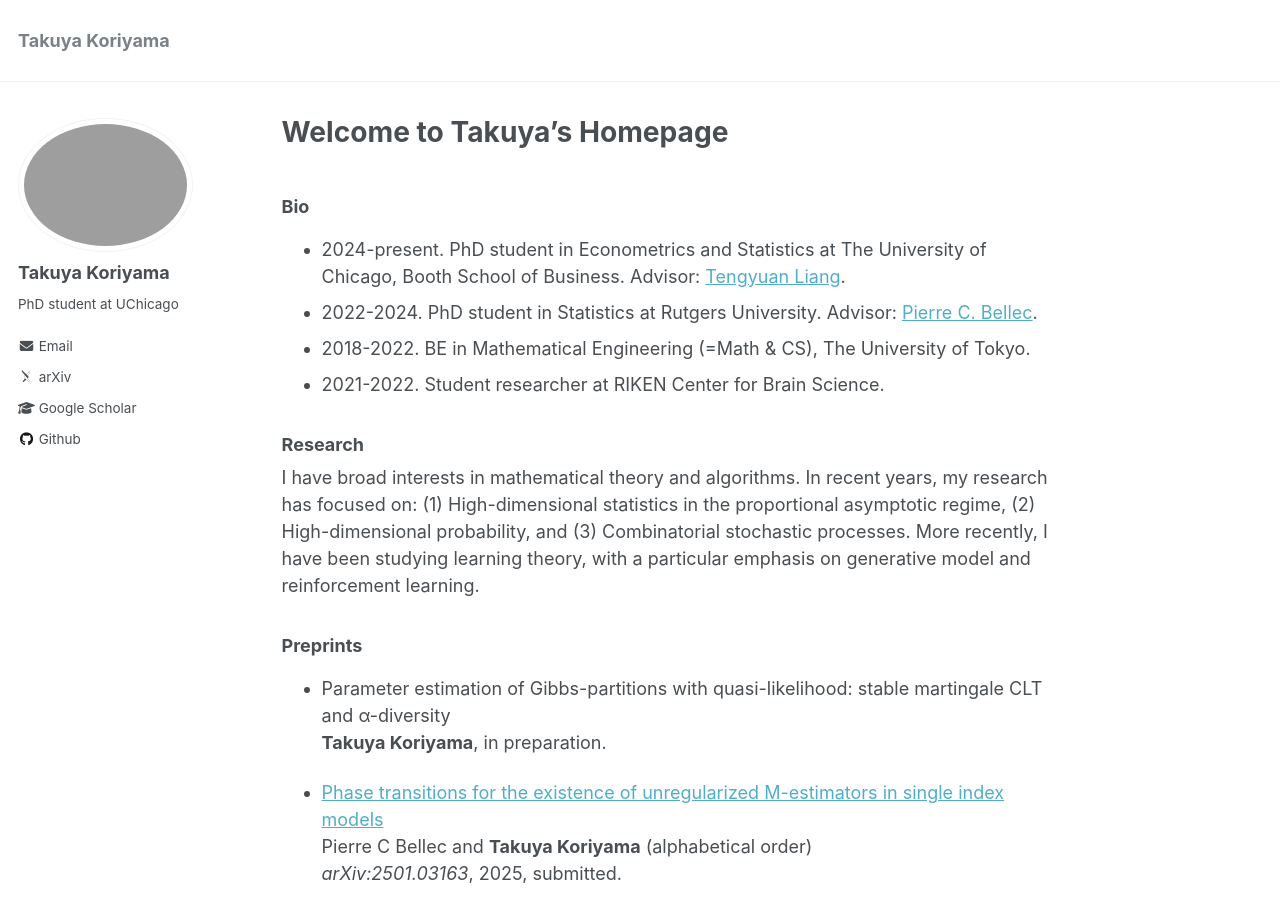
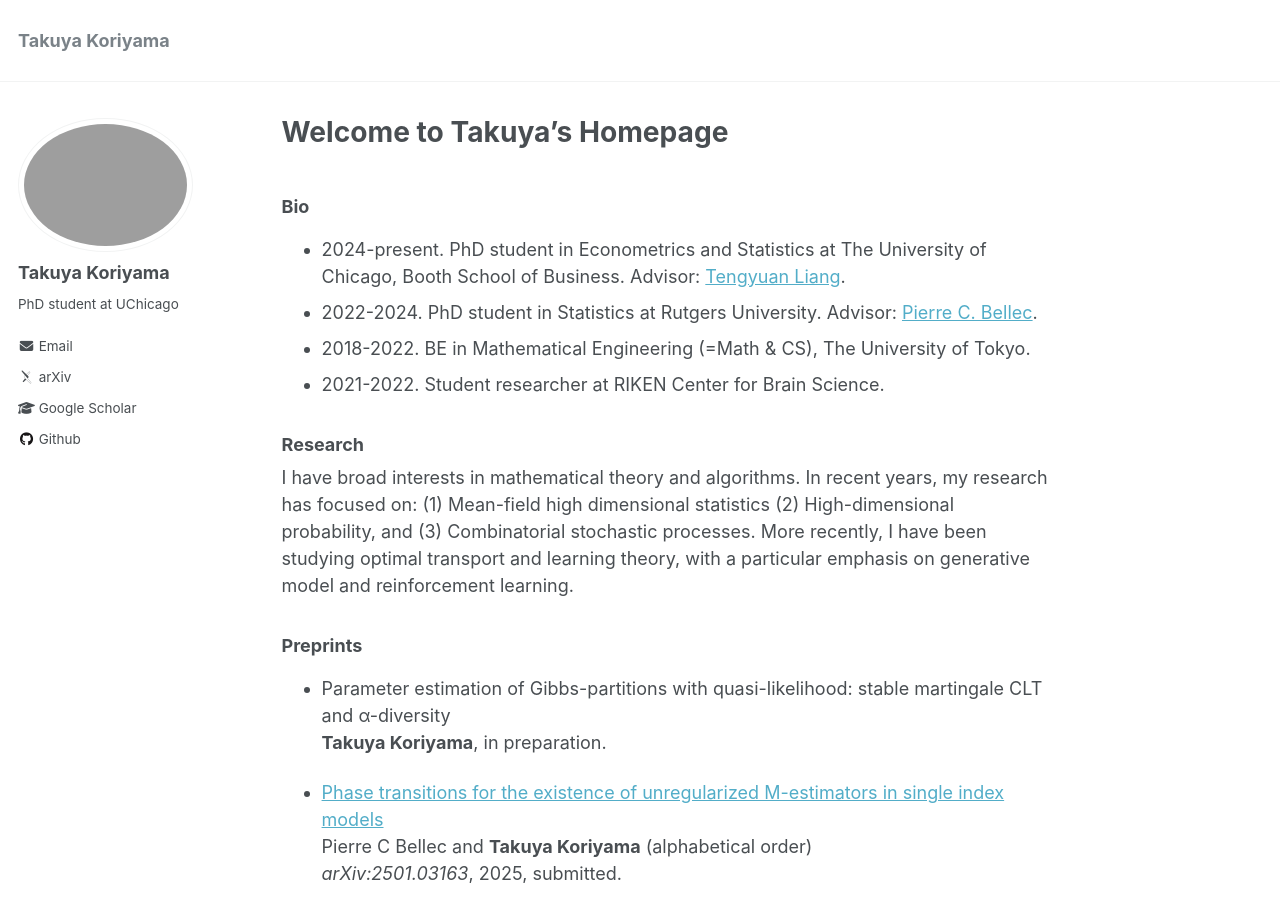
Before and after one commit to TakuyaKoriyama/takuyakoriyama.github.io, a Jekyll site: the page built from _pages/about.md, in a window 1280 px wide and 900 px high. Built offline with Jekyll 4.4.1, drawn with Linux system fonts in a browser that asks for light colours; some web fonts are replaced.

Commit message:
Update about.md

```diff
--- a/_pages/about.md
+++ b/_pages/about.md
@@ -25,9 +25,10 @@ I received my Bachelor’s degree in 2022 from [the University of Tokyo](https:/
 
 ### Research
 I have broad interests in mathematical theory and algorithms. In recent years, my research has focused on:
-(1) High-dimensional statistics in the proportional asymptotic regime, (2) High-dimensional probability, and
+(1) Mean-field high dimensional statistics
+(2) High-dimensional probability, and
 (3) Combinatorial stochastic processes.
-More recently, I have been studying learning theory, with a particular emphasis on generative model and reinforcement learning.
+More recently, I have been studying optimal transport and learning theory, with a particular emphasis on generative model and reinforcement learning.
 
 ### Preprints
 * Parameter estimation of Gibbs-partitions with quasi-likelihood: stable martingale CLT and α-diversity\\
```
